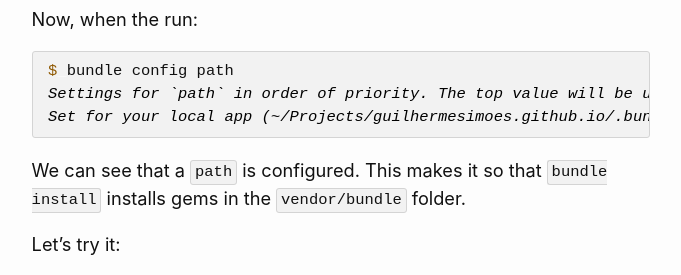
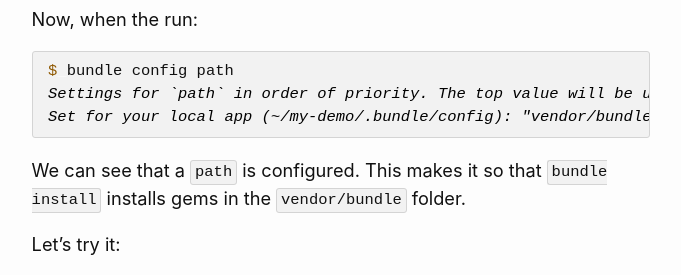
Before and after one commit to guilhermesimoes/guilhermesimoes.github.io, a Jekyll site: the page built from _posts/2020-03-29-installing-gems-per-project-directory.md, in a window 1280 px wide and 900 px high, scrolled down 1154 px. Shown: the part 175-450 px from the top of the window, without its empty margins (299-980 px from the left). Built offline with Jekyll 4.4.1, drawn with Linux system fonts in a browser that asks for light colours.

Commit message:
Simplify bundle config path output in old post

````diff
--- a/_posts/2020-03-29-installing-gems-per-project-directory.md
+++ b/_posts/2020-03-29-installing-gems-per-project-directory.md
@@ -48,7 +48,7 @@ Now, when the run:
 ```terminal
 $ bundle config path
 Settings for `path` in order of priority. The top value will be used
-Set for your local app (~/Projects/guilhermesimoes.github.io/.bundle/config): "vendor/bundle"
+Set for your local app (~/my-demo/.bundle/config): "vendor/bundle"
 ```
 
 We can see that a `path` is configured. This makes it so that `bundle install` installs gems in the `vendor/bundle` folder.
````
